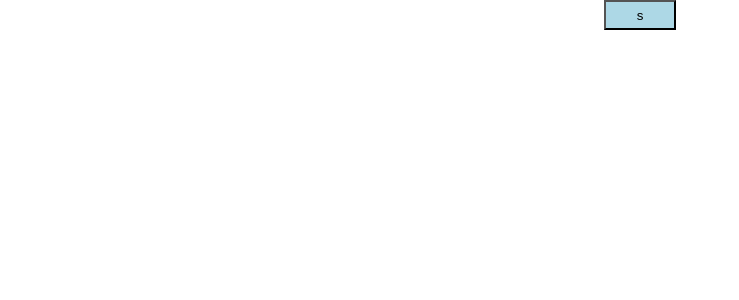
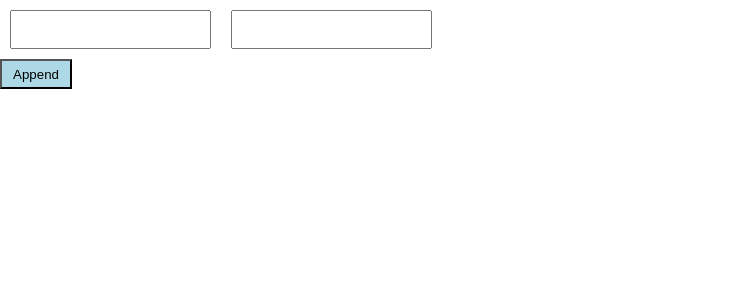
Before and after one commit to cynthia22ekm/React-TypeScript, a React (Create React App) app in the folder basics/: page / in a window 1280 px wide. Shown: the top 300 px of the page, without its empty margins (0-739 px from the left). Built offline with nearby package versions, Linux system fonts and the light colour scheme.

Commit message:
Installed react-hook-form

```diff
--- a/basics/package.json
+++ b/basics/package.json
@@ -13,6 +13,7 @@
     "@types/styled-components": "^5.1.25",
     "react": "^18.2.0",
     "react-dom": "^18.2.0",
+    "react-hook-form": "^7.34.0",
     "react-scripts": "5.0.1",
     "styled-components": "^5.3.5",
     "typescript": "^4.7.4",
--- a/basics/src/App.tsx
+++ b/basics/src/App.tsx
@@ -2,12 +2,13 @@ import React from 'react';
 import logo from './logo.svg';
 import './App.css';
 import Button from '../src/Components/Button'
+import PractiseFieldArray from './Practise/PractiseFieldArray';
 
 function App() {
   return (
-    <div className="App">
-      <Button label='s' size='small' palette='primary' onClick={(event)=>console.log(event)}/>
-    </div>
+
+      <PractiseFieldArray/>
+
   );
 }
 
--- /dev/null
+++ b/basics/src/Practise/PractiseFieldArray.tsx
@@ -0,0 +1,41 @@
+import {useFieldArray, useForm} from 'react-hook-form'
+import styled from 'styled-components'
+import Button from '../Components/Button'
+
+
+type FormType = {
+    firstName: string
+    lastName: string
+}
+
+const StyledInput = styled.input`
+margin: 10px;
+padding: 10px;
+`
+
+const newName = (): FormType => ({firstName: '',lastName:''})
+
+const PractiseFieldArray: React.FC = ()=>{
+    const {register, formState: {errors}, control} = useForm<{name: FormType[]}>({defaultValues: {name: [{firstName: '', lastName: ''}]}})
+
+const {fields, append, remove} = useFieldArray({name:'name' ,control,})
+
+    return (
+<div>
+{fields.map((field, index) => (
+<div key={field.id}>
+<StyledInput {...register(`name.${index}.firstName` as const)} />
+<StyledInput {...register(`name.${index}.lastName` as const)}/>
+{ index>0 &&
+<Button size='small' label='Delete' onClick={()=> remove(index) } palette='primary'/>}
+</div>
+)
+)}
+<Button size='small' label='Append' onClick={()=> append(newName()) } palette='primary'/>
+
+</div>
+    )
+
+}
+
+export default PractiseFieldArray
```
Also changed, not shown: basics/src/Components/TextInput.tsx (added, +58 -0 lines), 1 other file (tests, documents, lock files or other folders).
